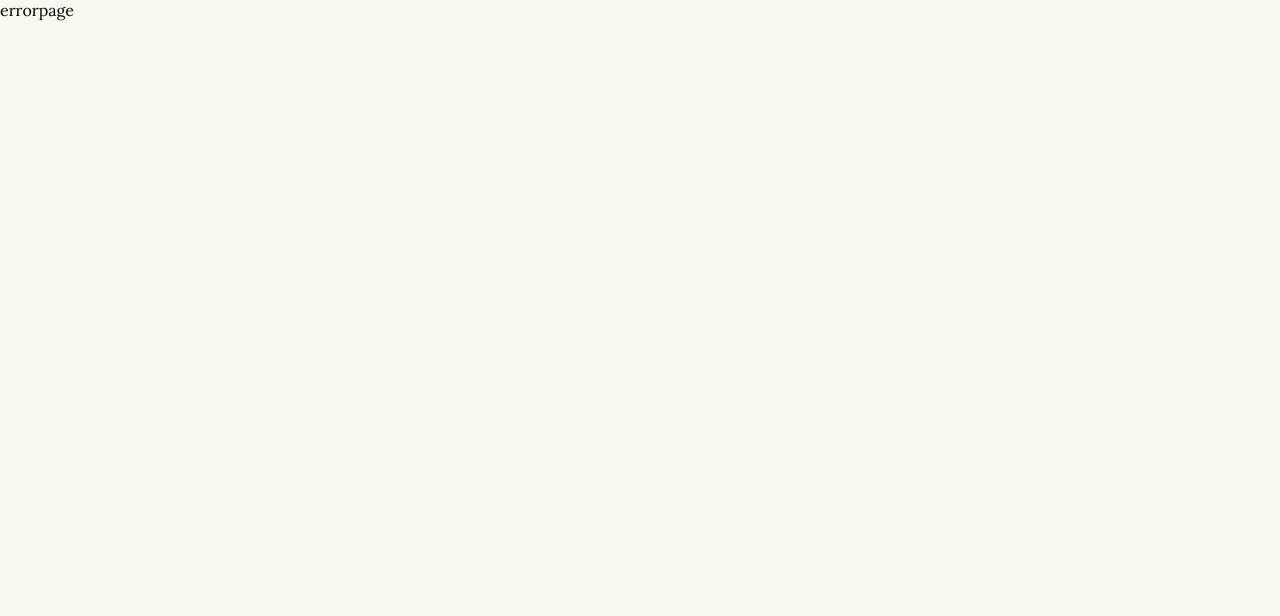
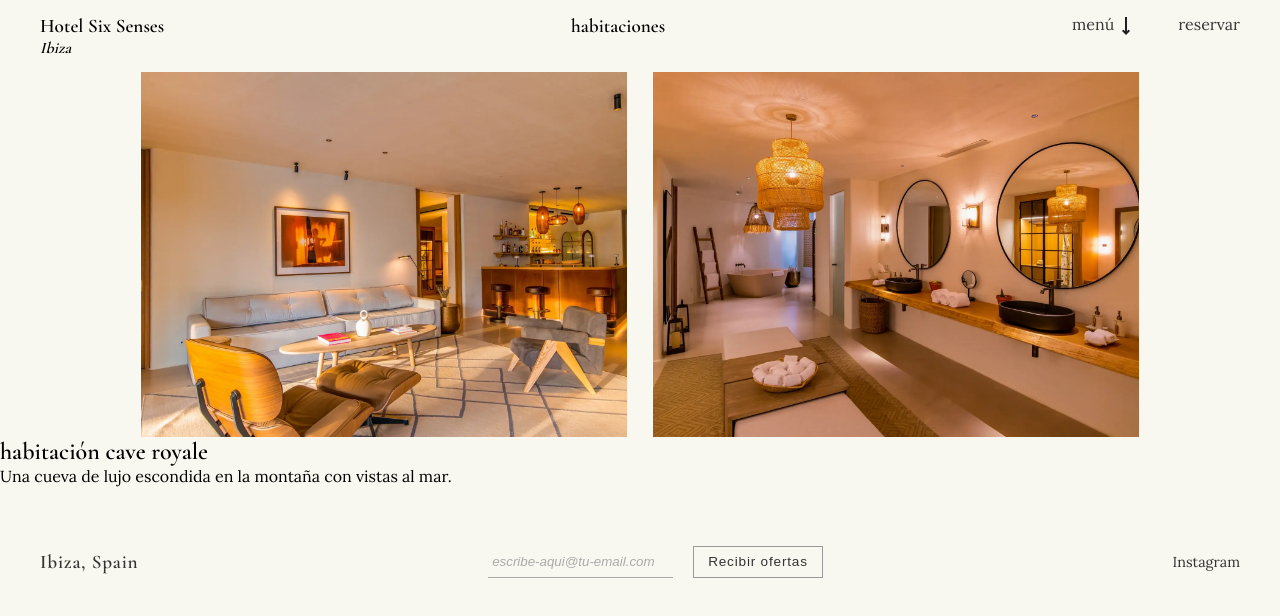
Before and after one commit to JaumeEsquerdo/proyecto-hotel-six-senses, a React (Vite) app in the folder proyecto-hotel/: page /habitaciones/cave-royale in a window 1280 px wide. Shown: the top 616 px of the page. Built offline with nearby package versions, Linux system fonts and the light colour scheme.

Commit message:
update habitacion detalles

```diff
--- a/proyecto-hotel/src/components/Footer.jsx
+++ b/proyecto-hotel/src/components/Footer.jsx
@@ -1,11 +1,13 @@
 import { Link } from "react-router-dom";
+
 const Footer = () => {
+
     return (
         <footer className="Footer">
             <h4 className="Footer-h4">Ibiza, Spain</h4>
             <form className="Footer-form" >
                 <label>
-                <input className="Footer-input" placeholder="escribe-aqui@tu-email.com" type="email" />
+                    <input className="Footer-input" placeholder="escribe-aqui@tu-email.com" type="email" />
                 </label>
                 <button className="Footer-btn" type="submit">Recibir ofertas</button>
             </form>
--- a/proyecto-hotel/src/css/footer.css
+++ b/proyecto-hotel/src/css/footer.css
@@ -1,4 +1,4 @@
-.Footer{
+.Footer {
     display: flex;
     justify-content: space-between;
     align-items: center;
@@ -6,31 +6,31 @@
     color: #333;
 }
 
-.Footer-h4{
+.Footer-h4 {
     font-size: 1.2rem;
     letter-spacing: 0.05rem;
 }
 
-.Footer-form{
+.Footer-form {
     display: flex;
     gap: 20px;
 }
 
-.Footer-input{
+.Footer-input {
     border: none;
     border-bottom: 1px solid #aaa;
-    background:  transparent;
+    background: transparent;
     text-align: start;
     outline: none;
     padding: 8px 4px;
 }
 
-.Footer-input::placeholder{
+.Footer-input::placeholder {
     color: #aaa;
     font-style: italic;
 }
 
-.Footer-btn{
+.Footer-btn {
     background-color: transparent;
     border: 1px solid #999;
     padding: 6px 14px;
@@ -42,17 +42,17 @@
 
 }
 
-.Footer-btn:hover{
-    background-color: #f0f0f0;
+.Footer-btn:hover {
+    background-color: #eae7dc;
     border-color: #333;
 }
 
-.Footer-link{
+.Footer-link {
     font-size: 0.9rem;
     color: #333;
     transition: opacity 0.3s ease-in-out;
 }
 
-.Footer-link:hover{
+.Footer-link:hover {
     opacity: 0.7;
 }
--- a/proyecto-hotel/src/css/habitaciones.css
+++ b/proyecto-hotel/src/css/habitaciones.css
@@ -79,3 +79,21 @@
 .Gallery-item.wide .Image-container {
     aspect-ratio: 16/9;
 }
+.Image-legend{
+    color: #333;
+}
+
+/* css habitacion individual detalles */
+.HabitacionDetalle-images{
+    display: flex;
+    justify-content: center;
+    align-items: center;
+    gap: 2%;
+
+}
+
+.HabitacionDetalle-image{
+    width: 38%;
+    object-fit: cover;
+    aspect-ratio: 4/3;
+}
--- /dev/null
+++ b/proyecto-hotel/src/data/habitaciones.js
@@ -0,0 +1,69 @@
+export const habitaciones = [
+    {
+        id: 'cave-royale',
+        name: 'habitación cave royale',
+        description: 'Una cueva de lujo escondida en la montaña con vistas al mar.',
+        default:
+            '/imgs/habitaciones/cave-royal.webp',
+        hover
+            :
+            '/imgs/habitaciones/cave-royal-2.webp'
+        ,
+        size: 'tall'
+    },
+    {
+        id: 'royale',
+        name: 'habitación royale',
+        description: 'Espacios amplios, tonos neutros y una terraza privada.',
+        default:
+            '/imgs/habitaciones/hab-deluxe-2.webp',
+        hover:
+            '/imgs/habitaciones/hab-deluxe.webp'
+        ,
+        size: 'wide'
+    },
+    {
+        id: 'sea-scape-room',
+        name: 'habitación sea scape room',
+        description: 'Ideal para ver el atardecer desde la cama.',
+        default:
+            '/imgs/habitaciones/sea-scape-room.webp',
+        hover:
+            '/imgs/habitaciones/sea-scape-room-2.webp'
+        ,
+        size: 'medium'
+    },
+    {
+        id: 'sea-view-junior',
+        name: 'habitación sea view junior',
+        description: 'Diseño contemporáneo con vistas panorámicas.',
+        default:
+            '/imgs/habitaciones/sea-view-junior-2.webp',
+        hover:
+            '/imgs/habitaciones/sea-view-junior.webp'
+        ,
+        size: 'tall'
+    },
+    {
+        id: 'ten-mansion',
+        name: 'habitación ten mansion',
+        description: 'Elegancia, privacidad y acceso directo a piscina.',
+        default:
+            '/imgs/habitaciones/ten-mansion-2.webp',
+        hover:
+            '/imgs/habitaciones/ten-mansion.webp'
+        ,
+        size: 'wide'
+    },
+    {
+        id: 'xarraca-room',
+        name: 'habitación xarraca room',
+        description: 'Encanto mediterráneo con jardín privado.',
+        default:
+            '/imgs/habitaciones/xarraca-room-2.webp',
+        hover:
+            '/imgs/habitaciones/xarraca-room.webp'
+        ,
+        size: 'medium'
+    }
+]
--- a/proyecto-hotel/src/hooks/HeaderTitle.jsx
+++ b/proyecto-hotel/src/hooks/HeaderTitle.jsx
@@ -5,14 +5,10 @@ import { useLocation } from "react-router-dom";
 export const useHeaderTitle = () => {
     const { pathname } = useLocation();
 
-    switch (pathname) {
-        case '/reservar':
-            return 'reservar';
-        case '/habitaciones':
-            return 'habitaciones';
-        case '/instalaciones':
-            return 'instalaciones';
-        default:
-            return '';
-    }
+    if (pathname === '/reservar') return 'reservar';
+    if (pathname === '/habitaciones') return 'habitaciones';
+    if (pathname.startsWith('/habitaciones/')) return 'habitaciones';
+    if (pathname === '/instalaciones') return 'instalaciones';
+
+    return '';
 }
--- a/proyecto-hotel/src/lib/routes/router.jsx
+++ b/proyecto-hotel/src/lib/routes/router.jsx
@@ -6,6 +6,7 @@ import Home from '@/pages/Home'
 import Habitaciones from '@/pages/Habitaciones'
 import Instalaciones from '@/pages/Instalaciones'
 import Reservar from '@/pages/Reservar'
+import HabitacionDetalles from '@/pages/HabitacionDetalle'
 
 
 // importe de páginas especiales
@@ -31,6 +32,10 @@ const router = createBrowserRouter([
                     element: <Habitaciones />,
                 },
                 {
+                    path: '/habitaciones/:id',
+                    element: <HabitacionDetalles />
+                },
+                {
                     path: '/instalaciones',
                     element: <Instalaciones />,
                 },
--- /dev/null
+++ b/proyecto-hotel/src/pages/HabitacionDetalle.jsx
@@ -0,0 +1,25 @@
+import { useParams } from "react-router-dom";
+import { habitaciones } from "@/data/habitaciones";
+
+/* useParams para obtener los datos dinamicos de la url */
+const HabitacionDetalles = () => {
+
+    const { id } = useParams();
+    const habitacion = habitaciones.find(h => h.id === id)
+
+    if (!habitacion) return <p>Habitación no encontrada</p>
+    return (
+        <div className="HabitacionDetalle">
+
+
+            <div className="HabitacionDetalle-images">
+                <img className="HabitacionDetalle-image" src={habitacion.default} alt={`${habitacion.name} `} />
+                <img className="HabitacionDetalle-image" src={habitacion.hover} alt={`${habitacion.name} `} />
+            </div>
+            <h2 className="HabitacionDetalle-h2">{habitacion.name}</h2>
+            <p>{habitacion.description}</p>
+        </div>
+    );
+}
+
+export default HabitacionDetalles;
--- a/proyecto-hotel/src/pages/Habitaciones.jsx
+++ b/proyecto-hotel/src/pages/Habitaciones.jsx
@@ -1,36 +1,39 @@
-
+import { Link } from "react-router-dom";
+import { habitaciones } from "@/data/habitaciones";
 
 
 const Habitaciones = () => {
 
-    const images = [
-        { name: ' habitación cave royale', default: '/imgs/habitaciones/cave-royal.webp', hover: '/imgs/habitaciones/cave-royal-2.webp', size: 'tall' },
-        { name: 'habitación royale', default: '/imgs/habitaciones/hab-deluxe-2.webp', hover: '/imgs/habitaciones/hab-deluxe.webp', size: 'wide' },
-        { name: 'habitación sea scape room', default: '/imgs/habitaciones/sea-scape-room.webp', hover: '/imgs/habitaciones/sea-scape-room-2.webp', size: 'medium' },
-        { name: 'habitación sea view junior', default: '/imgs/habitaciones/sea-view-junior-2.webp', hover: '/imgs/habitaciones/sea-view-junior.webp', size: 'tall' },
-        { name: 'habitación ten mansion', default: '/imgs/habitaciones/ten-mansion-2.webp', hover: '/imgs/habitaciones/ten-mansion.webp', size: 'wide' },
-        { name: 'habitación xarraca room', default: '/imgs/habitaciones/xarraca-room-2.webp', hover: '/imgs/habitaciones/xarraca-room.webp', size: 'medium' },
-
-
-    ]
+    // const images = [
+    //     { name: ' habitación cave royale', default: '/imgs/habitaciones/cave-royal.webp', hover: '/imgs/habitaciones/cave-royal-2.webp', size: 'tall' },
+    //     { name: 'habitación royale', default: '/imgs/habitaciones/hab-deluxe-2.webp', hover: '/imgs/habitaciones/hab-deluxe.webp', size: 'wide' },
+    //     { name: 'habitación sea scape room', default: '/imgs/habitaciones/sea-scape-room.webp', hover: '/imgs/habitaciones/sea-scape-room-2.webp', size: 'medium' },
+    //     { name: 'habitación sea view junior', default: '/imgs/habitaciones/sea-view-junior-2.webp', hover: '/imgs/habitaciones/sea-view-junior.webp', size: 'tall' },
+    //     { name: 'habitación ten mansion', default: '/imgs/habitaciones/ten-mansion-2.webp', hover: '/imgs/habitaciones/ten-mansion.webp', size: 'wide' },
+    //     { name: 'habitación xarraca room', default: '/imgs/habitaciones/xarraca-room-2.webp', hover: '/imgs/habitaciones/xarraca-room.webp', size: 'medium' },
+    // ]
 
 
     return (
 
         <>
             <div className="Gallery">
-                {images.map((img, i) => (
-                    <div key={i} className={`Gallery-item ${img.size} ${i % 2 === 0? 'left' : 'right'}`}>
+                {habitaciones.map((hab, i) => (
+                    <Link key={hab.id}
+                    to={`/habitaciones/${hab.id}`}>
+
+                        <div key={i} className={`Gallery-item ${hab.size} ${i % 2 === 0 ? 'left' : 'right'}`}>
                             <div className='Image-container'>
-                            <img className="Image-default" src={img.default} alt="img habitacion 1" />
-                            <img className="Image-hover" src={img.hover} alt="img habitacion 2" />
+                                <img className="Image-default" src={hab.default} alt="img habitacion 1" />
+                                <img className="Image-hover" src={hab.hover} alt="img habitacion 2" />
                             </div>
 
                             <div className="Image-legend">
-                            <span>{img.name} </span>
+                                <span>{hab.name} </span>
                                 <span>no. {i + 1}</span>
                             </div>
                         </div>
+                    </Link>
                 ))}
 
             </div>
```
Lines whose indentation alone changed are shown as unchanged.
